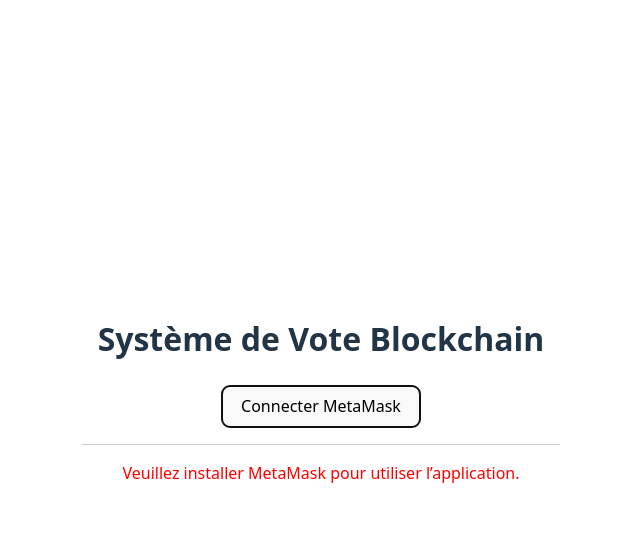
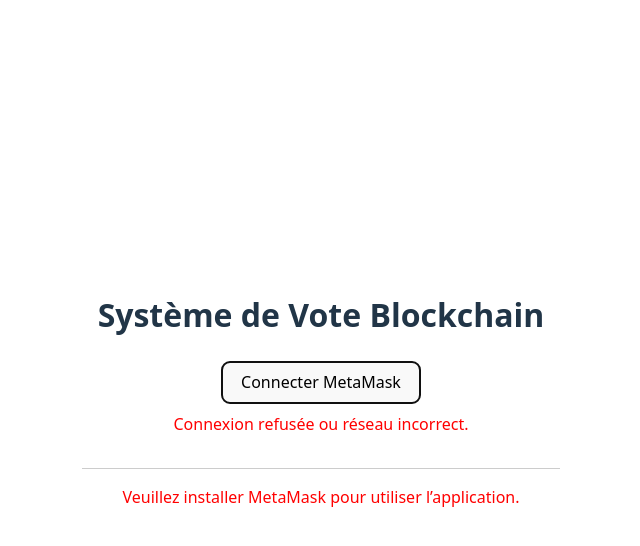
Before and after one commit to ATRK23/BlockchainVote, a React (Vite) app in the folder dapp/: page / in a window 1280 px wide. Both pictures are taken after a click on the button "Connecter MetaMask". Shown: the top 546 px of the page, without its empty margins (319-959 px from the left). Built offline with nearby package versions, Linux system fonts and the light colour scheme.

Commit message:
Ajout de la gestion des erreurs de connexion dans App.jsx (try/catch)

```diff
--- a/dapp/src/App.jsx
+++ b/dapp/src/App.jsx
@@ -8,11 +8,20 @@
   const [account, setAccount] = useState(null);
   const [hasMetaMask, setHasMetaMask] = useState(true);
   const [proposals, setProposals] = useState([]);
+  const [error, setError] = useState("");
 
   const handleConnect = async () => {
-    const userAddress = await connectWallet();
-    if (userAddress) {
-      setAccount(userAddress);
+    try {
+      const userAddress = await connectWallet();
+      if (userAddress) {
+        setAccount(userAddress);
+        setError("");
+      } else {
+        setError("Connexion refusée ou réseau incorrect.");
+      }
+    } catch (err) {
+      console.error("Erreur lors de la connexion :", err);
+      setError("Échec de la connexion à MetaMask.");
     }
   };
 
@@ -24,9 +33,12 @@
 
   return (
     <div>
-      <Header account={account} onConnect={handleConnect} />
+      <Header account={account} onConnect={handleConnect} error={error} />
+
       {!hasMetaMask ? (
-        <p style={{ color: "red" }}>Veuillez installer MetaMask pour utiliser l’application.</p>
+        <p style={{ color: "red" }}>
+          Veuillez installer MetaMask pour utiliser l’application.
+        </p>
       ) : account ? (
         <>
           <ProposalList userAddress={account} setProposals={setProposals} />
--- a/dapp/src/components/Header.jsx
+++ b/dapp/src/components/Header.jsx
@@ -1,4 +1,4 @@
-function Header({ account, onConnect }) {
+function Header({ account, onConnect, error }) {
   return (
     <header style={{ padding: "1rem", borderBottom: "1px solid #ccc" }}>
       <h1>Système de Vote Blockchain</h1>
@@ -7,6 +7,9 @@
       ) : (
         <button onClick={onConnect}>Connecter MetaMask</button>
       )}
+      {error && (
+        <p style={{ color: "red", marginTop: "0.5rem" }}>{error}</p>
+      )}
     </header>
   );
 }
```
